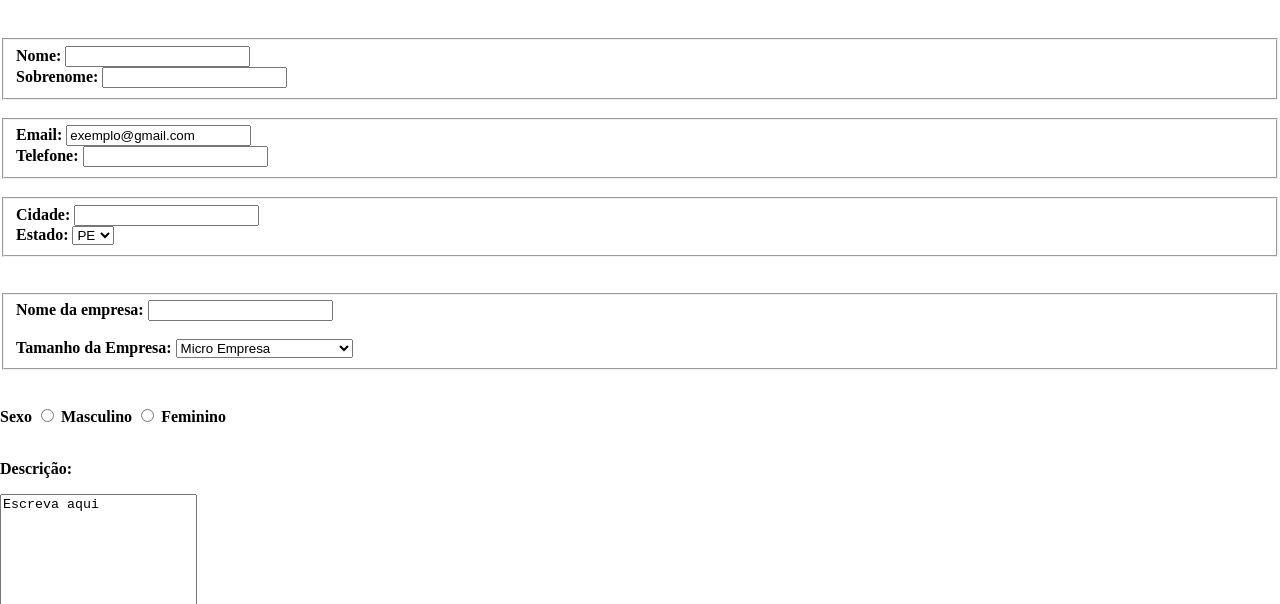
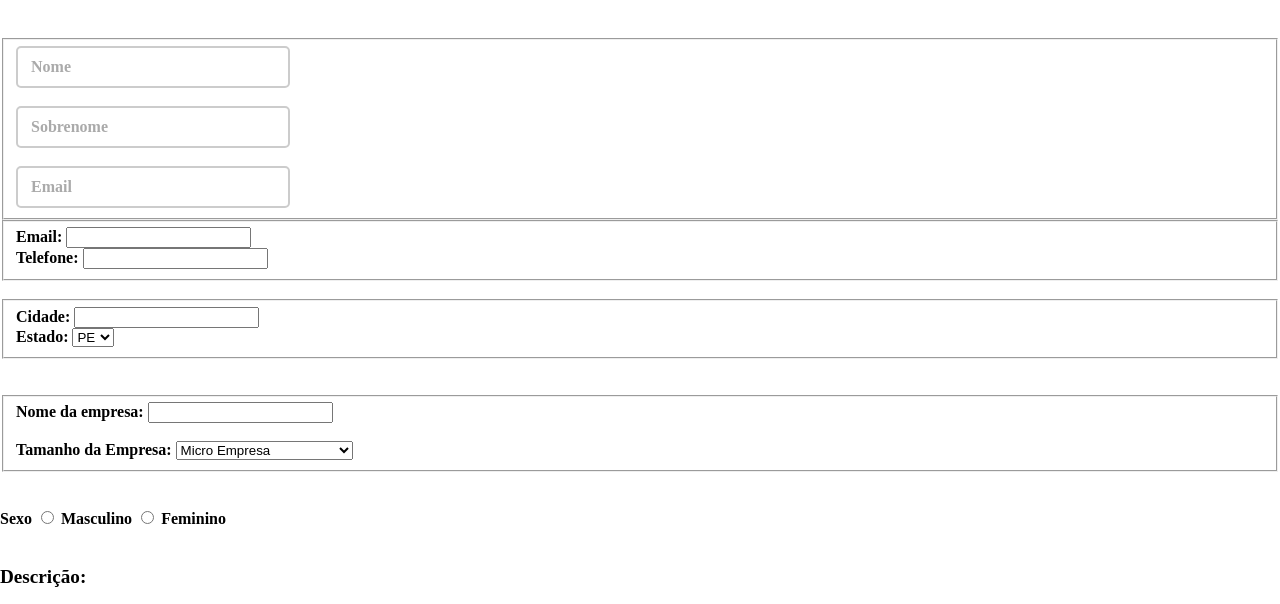
Before and after one commit to AlexandreCaueSouzaDaSilva/TechWare-Solutions, a plain HTML site: page contato.html in a window 1280 px wide. Shown: the part 166-770 px from the top of the page. Drawn offline with Linux system fonts and the light colour scheme.

Commit message:
commit v3.2025

```diff
--- a/contato.css
+++ b/contato.css
@@ -0,0 +1,37 @@
+
+.input-container label {
+    position: absolute;
+    left: 10px;
+    top: 50%;
+    transform: translateY(-50%);
+    background: white;
+    padding: 0 5px;
+    transition: 0.3s;
+    color: #aaa;
+}
+
+.input-container input:focus,
+.input-container input:not(:placeholder-shown) {
+    border-color: #ffbc00;
+}
+
+.input-container input:focus + label,
+.input-container input:not(:placeholder-shown) + label {
+    top: 0;
+    font-size: 12px;
+    color: #ffbc00;
+}.input-container {
+position: relative;
+width: 250px;
+padding: 0;
+margin: 0;
+}
+
+.input-container input {
+    width: 100%;
+    padding: 10px;
+    border: 2px solid #ccc;
+    border-radius: 5px;
+    outline: none;
+    font-size: 16px;
+}
--- a/contato.html
+++ b/contato.html
@@ -4,7 +4,7 @@
     <meta charset="UTF-8">
     <meta name="viewport" content="width=device-width, initial-scale=1.0">
     <link rel="stylesheet" href="style.css">
-
+    <link rel="stylesheet" href="contato.css">
 
 
 
@@ -42,24 +42,37 @@
       </header>
     </nav>
 
+
+
+
+<fieldset>
+  <div class="input-container">
+    <input type="text" id="input" placeholder=" " required>
+    <label for="input">Nome</label>
+  </div>
+<br>
+  <div class="input-container">
+    <input type="text" id="input" placeholder=" " required>
+    <label for="input">Sobrenome</label>
+  </div>
+<br>
+  <div class="input-container">
+    <input type="text" id="input" placeholder=" " required>
+    <label for="input">Email</label>
+  </div>
+
+</fieldset>
+
+
+
   <fieldset>
-      <label>Nome:</label>
-      <input type="nome" id="nome" value=" ">
-      <label for="nome" name="nome"></label>
-<br>
-      <label>Sobrenome:</label>
-      <input type="nome" id="nome" value=" ">
-      <label for="nome" name="nome"></label>
-  </fieldset>
-<br>
-  <fieldset>
-      <label>Email:</label>
+      <label class="label_email">Email:</label>
       <label for="num" name="nome"></label>
-      <input type="email" id="num" value="exemplo@gmail.com">
+      <input type="email" id="num" value=" ">
 <br>
       <label>Telefone:</label>
       <label for="num" name="nome"></label>
-      <input type="tel" id="num" value="">
+      <input type="tel" id="num" value=" ">
   </fieldset>
 <br>
   <fieldset>
--- a/style.css
+++ b/style.css
@@ -1,21 +1,10 @@
 
-/* :root {
-  --cor-fundo-claro: #ffffff;
-  --cor-fundo-escuro: #000000;} */
-
-
-
-
-
-
-   body {
+body {
   margin: 0;
   padding: 0;
   background-color: var(--cor-fundo-claro);
   transition: background-color 0.3s;
-
 }
-
 
 .container {
   gap: 40px;
@@ -139,22 +128,72 @@ a
     background-color: #ffbc00;
   }
   .dropdown:hover {
-    background-color: #ffbc00
+    background-color: #ffbc00;
   }
 
-h1 {
+  h1 {
     font-family: "Ubuntu", sans-serif;
     font-weight: 700;
     font-style: normal;
     font-size: 50px;
     text-align: center;
-  }
+    color: black;
+    position: relative;
+    display: inline-block;
+    transition: color 0.5s ease-in-out, background 0.5s ease-in-out;
+}
+
+/* Gradiente amarelo animado ao passar o cursor */
+h1:hover {
+    background: linear-gradient(90deg, #ffbc00, #ffdc73);
+    background-size: 200% 100%;
+    -webkit-background-clip: text;
+    -webkit-text-fill-color: transparent;
+    animation: moveGradient 3s linear infinite;
+}
+
+/* Corrigindo a animação do gradiente */
+@keyframes moveGradient {
+    0% {
+        background-position: -200% 0;
+    }
+    100% {
+        background-position: 200% 0;
+    }
+}
+
+/* Camada extra para efeito neon roxo dentro do texto */
+h1::after {
+    content: attr(data-text);
+    position: absolute;
+    top: 0;
+    left: 0;
+    width: 100%;
+    height: 100%;
+    background: linear-gradient(90deg, transparent, #8a2be2, transparent);
+    background-size: 200% 100%;
+    -webkit-background-clip: text;
+    -webkit-text-fill-color: transparent;
+    animation: neonMove 2s linear infinite;
+    pointer-events: none; /* Evita que o pseudo-elemento afete interações */
+}
+
+/* Animação da luz neon roxa percorrendo o texto */
+@keyframes neonMove {
+    0% {
+        background-position: -200% 0;
+    }
+    100% {
+        background-position: 200% 0;
+    }
+}
+
+p {
+font-size: 120%;
 
 
 
-
-
-
+}
 .wrapper {
      margin: 0 auto;
      max-width: 1160px;
```
Also changed, not shown: index.html (+14 -10 lines).
